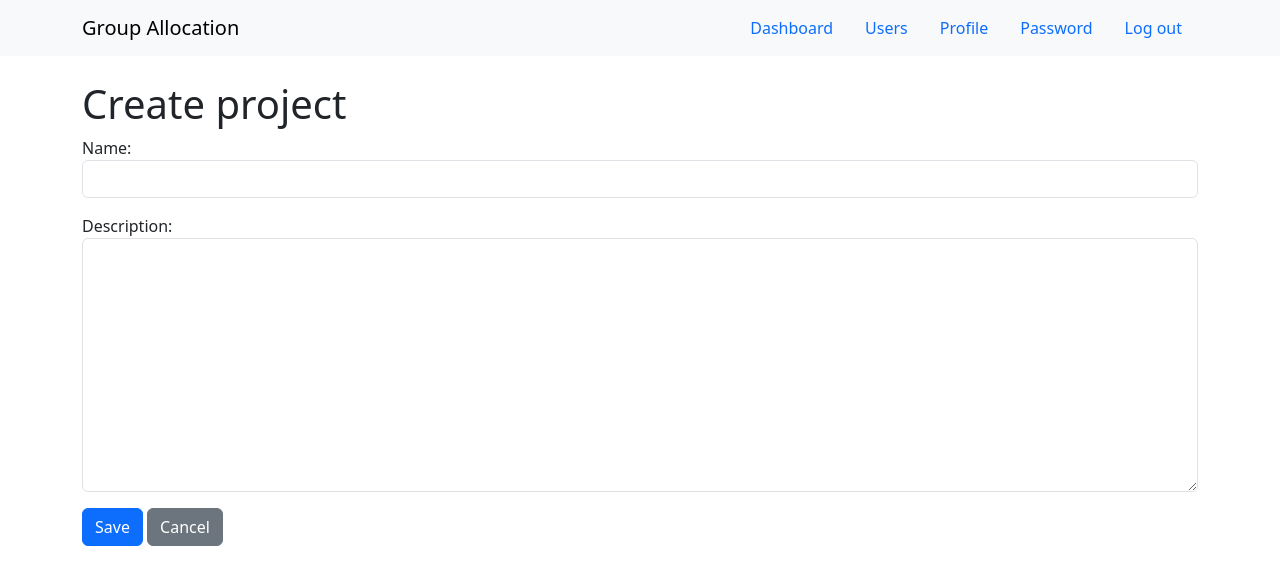
After one commit to volodiatitov2007/SEG-small-group-proj, a Django app: page /projects/new/ in a window 1280 px wide. The commit adds this page. Shown: the top 585 px of the page. Run offline with Django 5.2, Linux system fonts and the light colour scheme; the visitor is signed in with stand-in values (Sample User, id 1).

Commit message:
Add create project page
Logged-in users can create a project with a name and optional description. The project is owned by whoever creates it, and the owner cannot be set through the form. Adds a New project button to the project list.

```diff
--- a/allocations/forms.py
+++ b/allocations/forms.py
@@ -6,7 +6,7 @@ from django.contrib.auth.forms import (
     UserCreationForm,
 )
 
-from .models import User
+from .models import Project, User
 
 
 class BootstrapFormMixin:
@@ -81,3 +81,11 @@ class UserUpdateForm(BootstrapFormMixin, forms.ModelForm):
     class Meta:
         model = User
         fields = ['username', 'first_name', 'last_name', 'email', 'is_superuser']
+
+
+class ProjectForm(BootstrapFormMixin, forms.ModelForm):
+    """Form to create or edit a project."""
+
+    class Meta:
+        model = Project
+        fields = ['name', 'description']
--- /dev/null
+++ b/allocations/templates/project_form.html
@@ -0,0 +1,11 @@
+{% extends 'base.html' %}
+
+{% block content %}
+  <h1>{{ title }}</h1>
+  <form method="post">
+    {% csrf_token %}
+    {% include 'partials/form.html' %}
+    <button type="submit" class="btn btn-primary">Save</button>
+    <a class="btn btn-secondary" href="{% url 'project_list' %}">Cancel</a>
+  </form>
+{% endblock %}
--- a/allocations/templates/project_list.html
+++ b/allocations/templates/project_list.html
@@ -2,7 +2,7 @@
 
 {% block content %}
   <h1>Projects</h1>
-
+  <p><a class="btn btn-primary" href="{% url 'project_create' %}">New project</a></p>
   <table class="table">
     <tr>
       <th>Name</th>
--- a/allocations/views/__init__.py
+++ b/allocations/views/__init__.py
@@ -16,4 +16,4 @@ from .user_management_views import (
     user_update,
 )
 from .results_views import export_run_csv, project_detail, run_detail
-from .project_views import project_list
+from .project_views import project_create, project_list
--- a/allocations/views/project_views.py
+++ b/allocations/views/project_views.py
@@ -1,8 +1,10 @@
 """Views for managing projects."""
 
+from django.contrib import messages
 from django.contrib.auth.decorators import login_required
-from django.shortcuts import render
+from django.shortcuts import redirect, render
 
+from allocations.forms import ProjectForm
 from allocations.models import Project
 
 
@@ -11,3 +13,19 @@ def project_list(request):
     """Show the logged-in user's projects, newest first."""
     projects = Project.objects.filter(owner=request.user).order_by('-created_at')
     return render(request, 'project_list.html', {'projects': projects})
+
+
+@login_required
+def project_create(request):
+    """Let the logged-in user create a project, which they then own."""
+    if request.method == 'POST':
+        form = ProjectForm(request.POST)
+        if form.is_valid():
+            project = form.save(commit=False)
+            project.owner = request.user
+            project.save()
+            messages.success(request, f'Project {project.name} has been created.')
+            return redirect('project_detail', project_id=project.id)
+    else:
+        form = ProjectForm()
+    return render(request, 'project_form.html', {'form': form, 'title': 'Create project'})
--- a/group_allocation/urls.py
+++ b/group_allocation/urls.py
@@ -10,6 +10,7 @@ urlpatterns = [
     path('log_out/', views.log_out, name='log_out'),
     path('dashboard/', views.dashboard, name='dashboard'),
     path('projects/', views.project_list, name='project_list'),
+    path('projects/new/', views.project_create, name='project_create'),
     path('projects/<int:project_id>/', views.project_detail, name='project_detail'),
     path('runs/<int:run_id>/', views.run_detail, name='run_detail'),
     path('runs/<int:run_id>/export.csv', views.export_run_csv, name='export_run_csv'),
```
Also changed, not shown: allocations/tests/views/test_project_views.py (+46 -1 lines).
